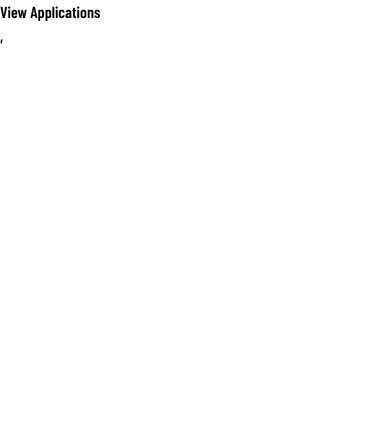
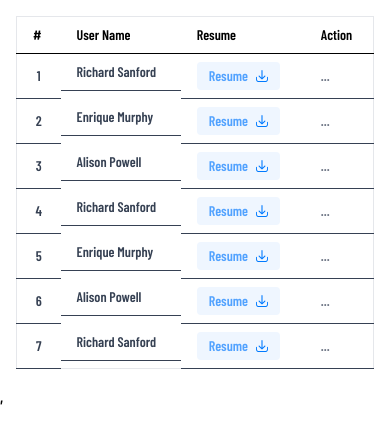
Before and after one commit to coding-is-not-easy124/JobWala, a React (Vite) app in the folder client/: page /view-applications in a window 390 px wide. Shown: the top 444 px of the page. Built offline with nearby package versions, Linux system fonts and the light colour scheme; a web font is replaced by a local one.

Commit message:
Nineth Commit

```diff
--- a/client/src/App.jsx
+++ b/client/src/App.jsx
@@ -9,6 +9,7 @@ import Dashboard from './pages/Dashboard'
 import AddJob from './pages/AddJob'
 import ManageJobs from './pages/ManageJobs'
 import ViewApplications from './pages/ViewApplications'
+import 'quill/dist/quill.snow.css'
 
 const App = () => {
 
--- a/client/src/pages/AddJob.jsx
+++ b/client/src/pages/AddJob.jsx
@@ -1,10 +1,81 @@
-import React from 'react'
+import React, { useEffect, useState } from 'react'
+import { useRef } from 'react';
+import Quill from 'quill';
+import { JobCategories, JobLocations } from '../assets/assets';
 
 const AddJob = () => {
+
+  const [title, setTitle] = useState('');
+  const [location, setLocation] = useState('Bangalore');
+  const [category, setCategory] = useState('Programming');
+  const [level, setLevel] = useState('Beginner Level');
+  const [salary, setSalary] = useState(0);
+
+  const editorRef = useRef(null);
+  const quillRef = useRef(null);
+
+  useEffect(() => {
+    // Initial Quill only once
+    if(!quillRef.current && editorRef.current){
+      quillRef.current = new Quill(editorRef.current,{
+        theme: 'snow',
+      })
+    }
+  }, [])
+
   return (
-    <div>
-      Add Job
-    </div>
+
+      <form className='container p-4 flex flex-col w-full items-start gap-3'>
+        <div className='w-full'>
+          <p className='mb-2'>Job Title</p>
+          <input type="text" placeholder='Type Here' onClick={e => setTitle(e.target.value)} value={title} required className='w-full max-w-lg px-3 py-2 border-2 border-gray-300 rounded' />
+        </div>
+
+        <div className='w-full max-w-lg'>
+            <p className='my-2'>Job Description</p>
+            <div ref={editorRef}>
+
+            </div>
+        </div>
+
+        <div className='flex flex-col sm:flex-row gap-2 w-full sm:gap-8'>
+          <div>
+            <p className='mb-2'>Job Category</p>
+            <select className='w-full px-3 py-2 border-2 border-gray-300 rounded' onChange={e => setCategory(e.target.value)}>
+              {JobCategories.map((category, index)=>(
+                <option key={index} value={category}>{category}</option>
+              ))}
+            </select>
+          </div>
+
+          <div>
+            <p className='mb-2'>Job Location</p>
+            <select className='w-full px-3 py-2 border-2 border-gray-300 rounded' onChange={e => setLocation(e.target.value)}>
+              {JobLocations.map((location, index)=>(
+                <option key={index} value={location}>{location}</option>
+              ))}
+            </select>
+          </div>
+
+          <div>
+            <p className='mb-2'>Job Level</p>
+            <select className='w-full px-3 py-2 border-2 border-gray-300 rounded' onChange={e => setLevel(e.target.value)}>
+              <option value="Beginner Level">Beginner Level</option>
+              <option value="Intermediate Level">Intermediate Level</option>
+              <option value="Senior Level">Senior Level</option>
+            </select>
+          </div>
+
+          <div>
+            <p className='mb-2'>Job Salary</p>
+            <input min={0} className='w-full px-3 py-2 border-gray-300 rounded sm:w-[120px]' onChange={e => setSalary(e.target.value)} type="Number" placeholder='2500' />
+          </div>
+
+          <button className='w-28 py-3 mt-4 bg-black text-white'>ADD</button>
+
+        </div>
+      </form>
+
   )
 }
 
--- a/client/src/pages/Dashboard.jsx
+++ b/client/src/pages/Dashboard.jsx
@@ -1,15 +1,18 @@
 import React from 'react'
-import { Outlet } from 'react-router-dom'
+import { NavLink, Outlet } from 'react-router-dom'
 import { assets } from '../assets/assets'
 
 const Dashboard = () => {
+
+  const navigate = useNavigate();
+
   return (
     <div className='min-h-screen'>
 
         {/* Navbar for Recruiter Panel */}
         <div className='shadow py-4'>
             <div className='px-5 flex justify-between items-center'>
-                <img className='max-sm:w-32 cursor-pointer' src={assets.logo} alt="" />
+                <img onClick={e => navigate('/')} className='max-sm:w-32 cursor-pointer' src={assets.logo} alt="" />
                 <div className='flex items-center gap-3'>
                     <p className='max-sm:hidden'>Welcome, Swostik!!!</p>
                     <div className='relative group'>
@@ -24,6 +27,32 @@ const Dashboard = () => {
             </div>
         </div>
 
+        <div className='flex items-start'>
+            {/* Left Sidebar with option to add job, manage jobs, view applications. */}
+            <div className='inline-block min-h-screen border-r-2'>
+                <ul className='flex flex-col items-start pt-5 text-gray-800'>
+                    <NavLink className={({isActive}) => `flex items-center p-3 sm:px-6 gap-2 w-full hover:bg-gray-100 ${isActive && 'bg-blue-100 border-r-4 border-blue-500'}`} to={'/dashboard/add-job'}>
+                        <img  className='min-w-4' src={assets.add_icon} alt="" />
+                        <p className='max-sm:hidden'>Add Job</p>
+                    </NavLink>
+
+                    <NavLink className={({isActive}) => `flex items-center p-3 sm:px-6 gap-2 w-full hover:bg-gray-100 ${isActive && 'bg-blue-100 border-r-4 border-blue-500'}`} to={'/dashboard/manage-jobs'}>
+                        <img className='min-w-4' src={assets.home_icon} alt="" />
+                        <p className='max-sm:hidden'>Manage Jobs</p>
+                    </NavLink>
+
+                    <NavLink className={({isActive}) => `flex items-center p-3 sm:px-6 gap-2 w-full hover:bg-gray-100 ${isActive && 'bg-blue-100 border-r-4 border-blue-500'}`} to={'/dashboard/view-applications'}>
+                        <img className='min-w-4' src={assets.person_tick_icon} alt="" />
+                        <p className='max-sm:hidden'>View Applications</p>
+                    </NavLink>
+                </ul>
+            </div>
+            <div>
+                <Outlet/>
+            </div>
+
+        </div>
+
     </div>
   )
 }
--- a/client/src/pages/ViewApplications.jsx
+++ b/client/src/pages/ViewApplications.jsx
@@ -1,9 +1,51 @@
 import React from 'react'
+import { assets, viewApplicationsPageData } from '../assets/assets'
 
 const ViewApplications = () => {
   return (
-    <div>
-      View Applications
+    <div className='container mx-auto p-4'>
+      <div>
+        <table className='w-full max-w-4xl bg-white border border-gray-200 max-sm:text-sm'>
+          <thead>
+            <tr className='border-b'>
+              <th className='py-2 px-4 text-left'>#</th>
+              <th className='py-2 px-4 text-left'>User Name</th>
+              <th className='py-2 px-4 text-left max-sm:hidden'>Job Title</th>
+              <th className='py-2 px-4 text-left max-sm:hidden'>Location</th>
+              <th className='py-2 px-4 text-left'>Resume</th>
+              <th className='py-2 px-4 text-left'>Action</th>
+            </tr>
+          </thead>
+          <tbody>
+            {viewApplicationsPageData.map((applicant, index) => (
+              <tr key={index} className='text-gray-700'>
+                <td className='py-2 px-4 border-b text-center'>{index+1}</td>
+                <td className='py-2 px-4 border-b text-center flex'>
+                  <img className='w-10 h-10 rounded-full mr-3 max-sm:hidden' src={applicant.imgSrc} alt="" />
+                  <span>{applicant.name}</span>
+                </td>
+                <td className='py-2 px-4 border-b max-sm:hidden'>{applicant.jobTitle}</td>
+                <td className='py-2 px-4 border-b max-sm:hidden'>{applicant.location}</td>
+                <td className='py-2 px-4 border-b'>
+                  <a href="" target='_blank' className='bg-blue-50 text-blue-400 px-3 py-1 rounded inline-flex gap-2 items-center'>
+                    Resume <img src={assets.resume_download_icon} alt="" />
+                  </a>
+                </td>
+
+                <td className='py-2 px-4 border-b relative'>
+                  <div className='relative inline-block text-left group'>
+                    <button className='text-gray-500 action-button'>...</button>
+                    <div className='z-10 hidden absolute right-0 md:left-0 top-0 mt-2 w-32 bg-white border border-gray-200 rounded shadow group-hover:block'>
+                      <button className='block w-full text-left px-4 py-2 text-blue-500 hover:bg-gray-100'>Accept</button>
+                      <button className='block w-full text-left px-4 py-2 text-red-500 hover:bg-gray-100'>Reject</button>
+                    </div>
+                  </div>
+                </td>
+              </tr>
+            ))}
+          </tbody>
+        </table>
+      </div>
     </div>
   )
 }
```
